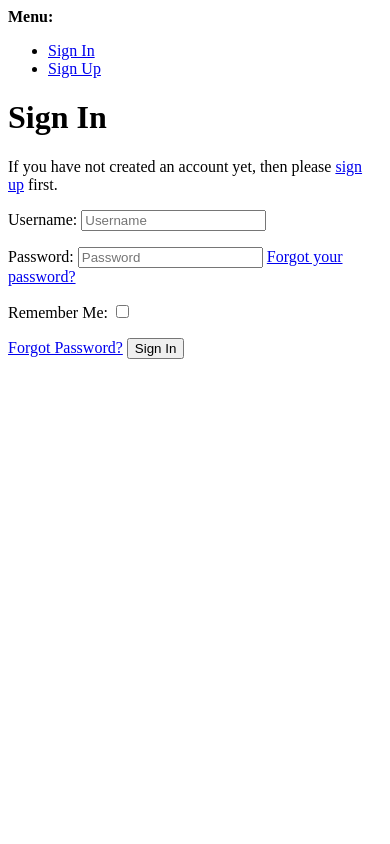
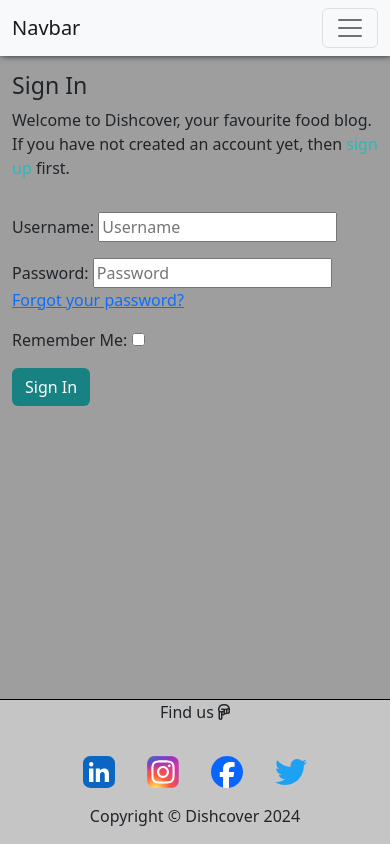
Before and after one commit to Ahmadk-g/dishcover, a Django app: page /accounts/login/ in a window 390 px wide. Run offline with Django 4.2, Linux system fonts and the light colour scheme; some libraries are stand-ins or nearby versions.

Commit message:
Style and edit authentication pages

```diff
--- a/static/css/style.css
+++ b/static/css/style.css
@@ -9,7 +9,7 @@ body {
 
 main {
     flex: 1 0 auto;
-    background-color: white;
+    background-color: rgb(158, 158, 158);
 }
 
 /* Header */
@@ -23,7 +23,6 @@ a.nav-link {
 }
 
 
-
 /* Footer */
 footer {
     flex-shrink: 0;
@@ -35,9 +34,6 @@ footer {
     border-top: 1px solid #000;
 }
 
-p {
-    margin-bottom: 0;
-}
 
 .social-icon {
     height: 2rem;
@@ -49,3 +45,27 @@ p {
     flex-direction: row;
     justify-content: center;
 }
+
+/* signing in,out,up */
+.link {
+    color: #23BBBB;
+    text-decoration: none;
+}
+
+.link:hover,
+.link:active {
+    color: #445261;
+    text-decoration: underline;
+}
+
+.btn-signup,
+.btn-edit {
+    background-color: #188181;
+    color: #fff;
+}
+
+.btn-signup:hover,
+.btn-signup:active {
+    background-color: #fff;
+    color: #23BBBB;
+}
--- a/templates/account/login.html
+++ b/templates/account/login.html
@@ -1,46 +1,34 @@
-{% extends "account/base.html" %}
+{% extends "base.html" %}
 
 {% load i18n %}
 {% load account socialaccount %}
 
-{% block head_title %}{% trans "Sign In" %}{% endblock head_title %}
+{% block head_title %}{% trans "Sign In" %}{% endblock %}
 
 {% block content %}
 
-<h1>{% trans "Sign In" %}</h1>
+<div class="container">
+    <div class="row">
+        <div class="col-md-8 mt-3 offset-md-2">
+            <h3>{% trans "Sign In" %}</h3>
 
-{% get_providers as socialaccount_providers %}
-
-{% if socialaccount_providers %}
-<p>{% blocktrans with site.name as site_name %}Please sign in with one
-of your existing third party accounts. Or, <a href="{{ signup_url }}">sign up</a>
-for a {{ site_name }} account and sign in below:{% endblocktrans %}</p>
-
-<div class="socialaccount_ballot">
-
-  <ul class="socialaccount_providers">
-    {% include "socialaccount/snippets/provider_list.html" with process="login" %}
-  </ul>
-
-  <div class="login-or">{% trans 'or' %}</div>
-
+            <p>{% blocktrans %}Welcome to Dishcover, your favourite food blog. If
+                you
+                have not created an account yet, then <a class="link" href="{{ signup_url }}">sign up</a>
+                first.{% endblocktrans %}</p>
         </div>
-
-{% include "socialaccount/snippets/login_extra.html" %}
-
-{% else %}
-<p>{% blocktrans %}If you have not created an account yet, then please
-<a href="{{ signup_url }}">sign up</a> first.{% endblocktrans %}</p>
-{% endif %}
-
+    </div>
+    <div class="row">
+        <div class="col-md-8 mt-3 offset-md-2">
             <form class="login" method="POST" action="{% url 'account_login' %}">
                 {% csrf_token %}
                 {{ form.as_p }}
                 {% if redirect_field_value %}
                 <input type="hidden" name="{{ redirect_field_name }}" value="{{ redirect_field_value }}" />
                 {% endif %}
-  <a class="button secondaryAction" href="{% url 'account_reset_password' %}">{% trans "Forgot Password?" %}</a>
-  <button class="primaryAction" type="submit">{% trans "Sign In" %}</button>
+                <button class="btn btn-signup right" type="submit">{% trans "Sign In" %}</button>
             </form>
-
-{% endblock content %}
+        </div>
+    </div>
+</div>
+{% endblock %}
```
Also changed, not shown: templates/account/logout.html (+16 -8 lines). Lines whose indentation alone changed are shown as unchanged.
